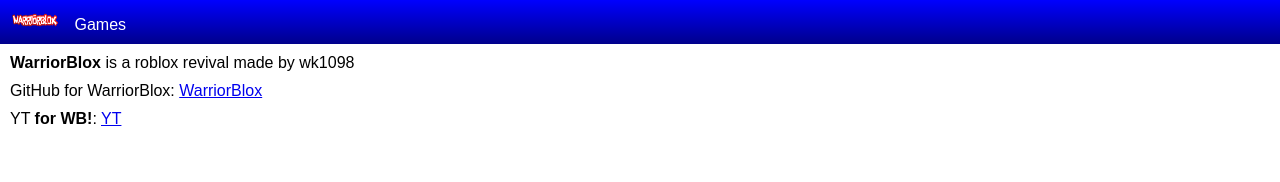
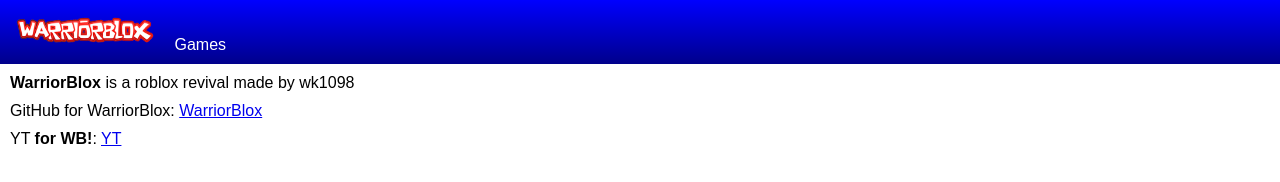
Before and after one commit to WarriorKiller1098/WarriorBlox-2014, a website: page index.html in a window 1280 px wide. Drawn offline with Linux system fonts and the light colour scheme; files that its build step writes are made by us from their sources.

Commit message:
Logo bigger and formatted
made him a buff logo loololollo

```diff
--- a/index.html
+++ b/index.html
@@ -7,7 +7,7 @@
 </head>
 <body>
     <div class="topbar">
-  <img width="50" height="20" src="assets/logo.png">
+        <img width="150" height="40" src="assets/logo.png">
         <a href="games/list">Games</a>
     </div>
     <div class="info">
```
Lines whose indentation alone changed are shown as unchanged.
